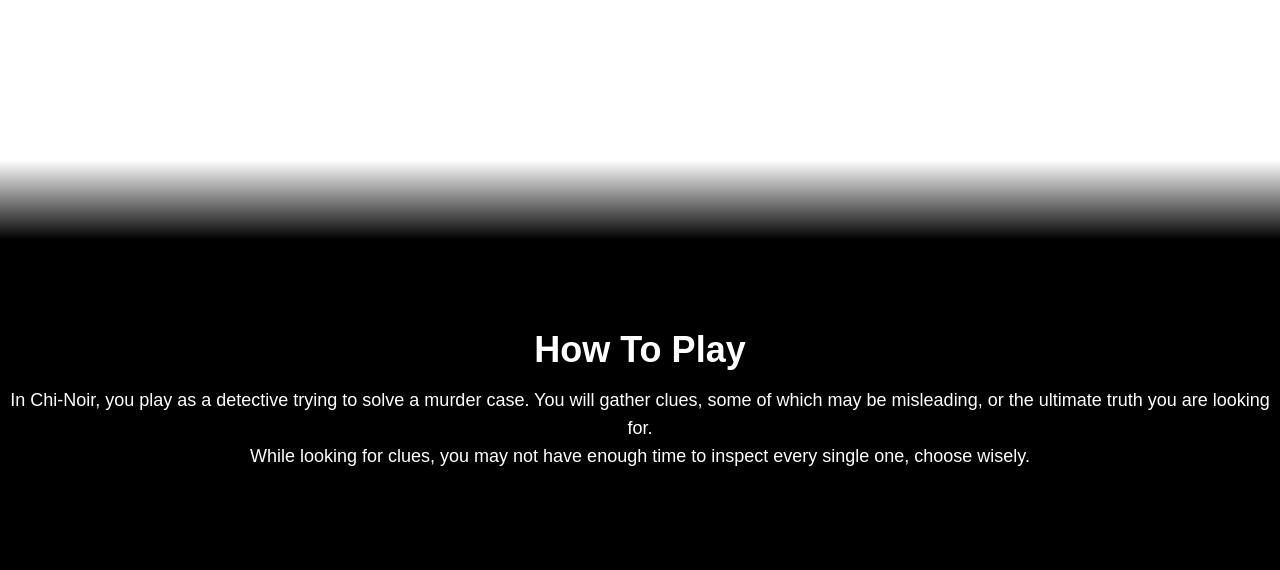
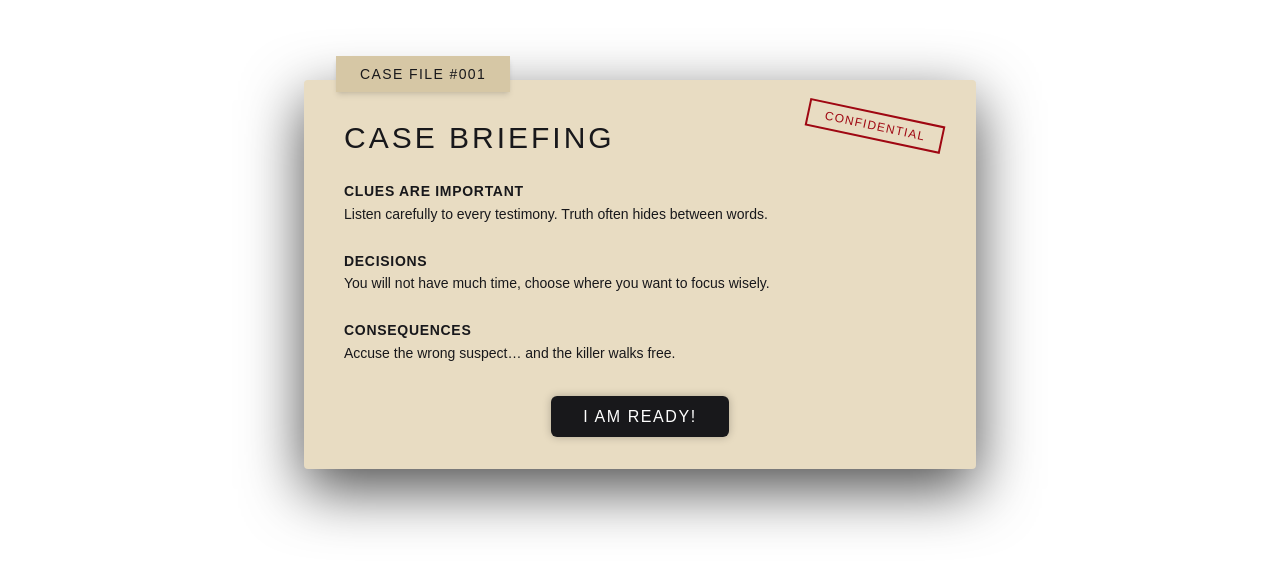
Before and after one commit to dhincal/ChiNoir, a Next.js app in the folder chi-noir/: page /how-to-play in a window 1280 px wide. Shown: the top 570 px of the page. Built offline with nearby package versions, Linux system fonts and the light colour scheme.

Commit message:
Change How To Play Design

```diff
--- a/chi-noir/app/how-to-play/page.tsx
+++ b/chi-noir/app/how-to-play/page.tsx
@@ -1,19 +1,45 @@
+import { FILE } from "dns/promises";
+import Link from "next/link";
+
 export default function HowToPlay() {
   return (
-    <div className="flex min-h-screen items-center justify-center dark:bg-black">
-      <div className="relative w-screen h-screen">
-        <div className="text-lg text-white bg-linear-to-b from-transparent from-20% to-30% to-black absolute left-1/2 top-1/2 transform -translate-x-1/2 -translate-y-1/2 text-center text-primary h-full w-full flex items-center justify-center flex-col">
-          <h1 className="text-4xl font-bold text-white mb-4">How To Play</h1>
-          <p className="">
-            In Chi-Noir, you play as a detective trying to solve a murder case.
-            You will gather clues, some of which may be misleading, or the
-            ultimate truth you are looking for.
-          </p>
+    <div className="relative max-w-2xl w-full bg-[#e8dcc2] text-zinc-900 p-10 rounded-sm shadow-[0_20px_60px_rgba(0,0,0,0.7)] mx-auto mt-20">
+      <div className="absolute -top-6 left-8 bg-[#d6c7a5] px-6 py-2 text-sm tracking-widest shadow-md">
+        CASE FILE #001
+      </div>
+      <div className="absolute top-8 right-8 rotate-12 border-2 border-red-800 text-red-800 px-4 py-1 text-xs tracking-widest">
+        CONFIDENTIAL
+      </div>
+      <h1 className="text-3xl tracking-widest mb-6">CASE BRIEFING</h1>
+
+      <div className="space-y-6 text-sm leading-relaxed">
+        <div>
+          <h2 className="font-bold tracking-wider">CLUES ARE IMPORTANT</h2>
           <p>
-            While looking for clues, you may not have enough time to inspect
-            every single one, choose wisely.
+            Listen carefully to every testimony. Truth often hides between
+            words.
           </p>
         </div>
+
+        <div>
+          <h2 className="font-bold tracking-wider">DECISIONS</h2>
+          <p>
+            You will not have much time, choose where you want to focus wisely.
+          </p>
+        </div>
+
+        <div>
+          <h2 className="font-bold tracking-wider">CONSEQUENCES</h2>
+          <p>Accuse the wrong suspect… and the killer walks free.</p>
+        </div>
+      </div>
+      <div className="mt-10 text-center">
+        <Link
+          href="/"
+          className="px-8 py-3 bg-zinc-900 text-white tracking-widest hover:bg-black transition cursor-pointer rounded-md shadow-[0_0_8px_rgba(0,0,0,0.25)] hover:shadow-[0_0_18px_rgba(0,0,0,0.7)]"
+        >
+          I AM READY!
+        </Link>
       </div>
     </div>
   );
```
